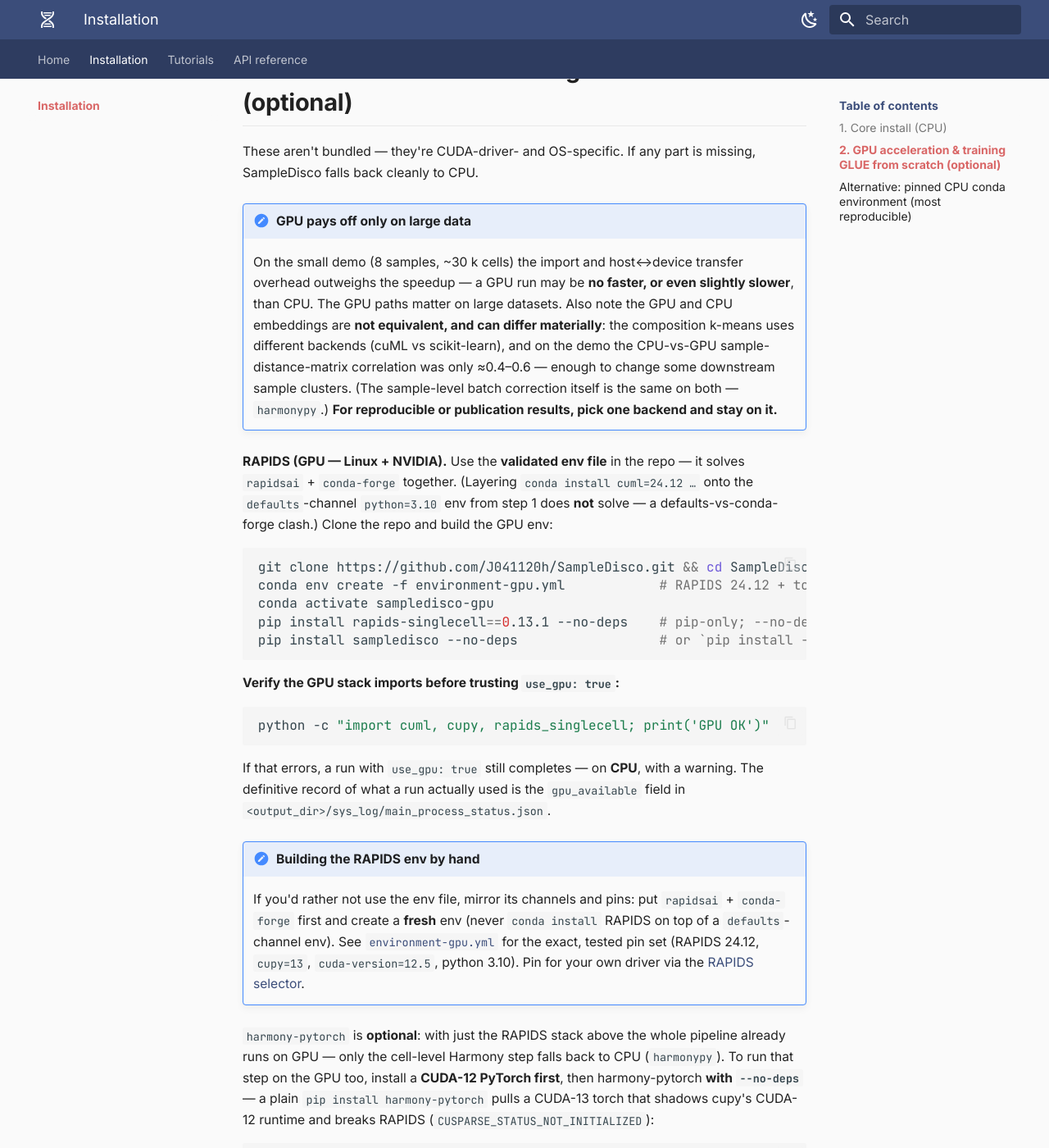
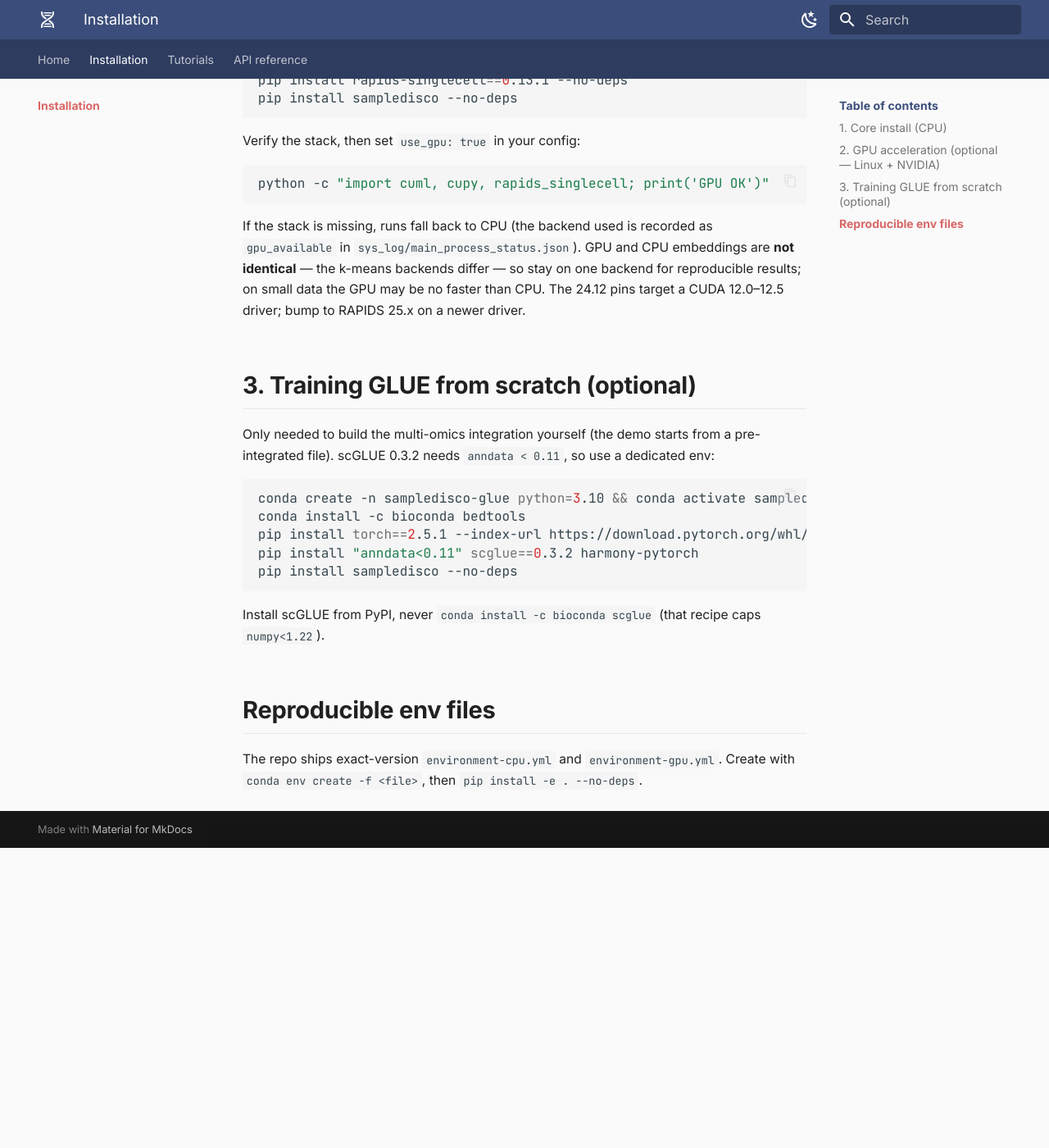
Before and after one commit to J041120h/SampleDisco_tutorial, an MkDocs documentation site: the page built from docs/installation.md, in a window 1280 px wide and 1400 px high, scrolled down 1027 px. Shown: the whole window at 82% size. Built offline with MkDocs 1.6.1 and Material for MkDocs 9.7.7, drawn with Linux system fonts in a browser that asks for light colours; after the commit the page ends 2061 px from its top, so only the background shows below that; some of the changed text lies outside the part shown.

Commit message:
Docs: tighten the installation page
Trim the accreted notes/warnings (93->59 lines, 6 admonitions -> 1) while
keeping the essentials: CPU install, GPU via the validated env file + verify
one-liner, the CPU/GPU-not-identical caveat, ~16 GiB ATAC RAM, and a compact
GLUE-from-scratch env (anndata<0.11).

````diff
--- a/docs/installation.md
+++ b/docs/installation.md
@@ -1,92 +1,59 @@
 # Installation
 
-`pip install sampledisco` gives you the full **CPU** pipeline — RNA, ATAC, and multi-omics from a pre-integrated file. GPU acceleration and *training GLUE from scratch* are optional add-ons you install yourself (they're environment-specific and can't be set up reliably via a pip extra).
+`pip install sampledisco` installs the full **CPU** pipeline (RNA, ATAC, and multi-omics from a pre-integrated file). GPU acceleration and training GLUE from scratch are optional, environment-specific add-ons.
 
 !!! info "Requirements"
-    - **Python ≥ 3.10** — on a fresh machine, create an env first: `conda create -n sampledisco python=3.10 && conda activate sampledisco`.
-    - **OS:** macOS or Linux. The CPU core has **no PyTorch** (Harmony runs via harmonypy); GPU acceleration is **Linux + NVIDIA only**.
-    - **Resources:** the RNA demo fits in ≈ 4–8 GiB RAM, but the **ATAC** stage (29 k cells × 230 k peaks) peaks higher — allow **≈ 16 GiB** for the full RNA+ATAC demo (a 10 GiB cap OOM-kills ATAC). The full RAPIDS GPU env is ≈ 16 GiB installed (allow ~30 GiB transient for the conda package cache during the solve). RAISIN (`rna_cluster_dge`) is multithreaded and memory-heavy.
+    - **Python ≥ 3.10**, **macOS or Linux**. GPU acceleration is **Linux + NVIDIA only**.
+    - **RAM:** ≈ 8 GiB for RNA; **≈ 16 GiB** for the full RNA+ATAC demo (ATAC's peak matrix is large).
 
 ## 1. Core install (CPU)
 
 ```bash
+conda create -n sampledisco python=3.10 && conda activate sampledisco
 pip install sampledisco
 ```
 
-Verify:
+Verify, then drive the pipeline from a YAML config (see the [Configuration guide](tutorials/configuration.md)):
 
 ```bash
 python -c "import sampledisco; print(sampledisco.__version__)"
 sampledisco --help
 ```
 
-The supported interface is the config-driven CLI — `sampledisco -m complex --config config.yaml` (see the [Configuration guide](tutorials/configuration.md)).
+## 2. GPU acceleration (optional — Linux + NVIDIA)
 
-## 2. GPU acceleration & training GLUE from scratch (optional)
-
-These aren't bundled — they're CUDA-driver- and OS-specific. If any part is missing, SampleDisco falls back cleanly to CPU.
-
-!!! note "GPU pays off only on large data"
-    On the small demo (8 samples, ~30 k cells) the import and host↔device transfer overhead outweighs the speedup — a GPU run may be **no faster, or even slightly slower**, than CPU. The GPU paths matter on large datasets. Also note the GPU and CPU embeddings are **not equivalent, and can differ materially**: the composition k-means uses different backends (cuML vs scikit-learn), and on the demo the CPU-vs-GPU sample-distance-matrix correlation was only ≈0.4–0.6 — enough to change some downstream sample clusters. (The sample-level batch correction itself is the same on both — `harmonypy`.) **For reproducible or publication results, pick one backend and stay on it.**
-
-**RAPIDS (GPU — Linux + NVIDIA).** Use the **validated env file** in the repo — it solves `rapidsai` + `conda-forge` together. (Layering `conda install cuml=24.12 …` onto the `defaults`-channel `python=3.10` env from step 1 does **not** solve — a defaults-vs-conda-forge clash.) Clone the repo and build the GPU env:
+Build the GPU environment from the repo's validated env file. (Layering `conda install` of RAPIDS onto the CPU env does **not** solve — a channel clash.)
 
 ```bash
 git clone https://github.com/J041120h/SampleDisco.git && cd SampleDisco
-conda env create -f environment-gpu.yml            # RAPIDS 24.12 + torch 2.5.1+cu121 (Linux + NVIDIA)
+conda env create -f environment-gpu.yml         # RAPIDS 24.12 + torch 2.5.1+cu121
 conda activate sampledisco-gpu
-pip install rapids-singlecell==0.13.1 --no-deps    # pip-only; --no-deps avoids re-pulling RAPIDS
-pip install sampledisco --no-deps                  # or `pip install -e . --no-deps` from the clone
+pip install rapids-singlecell==0.13.1 --no-deps
+pip install sampledisco --no-deps
 ```
 
-**Verify the GPU stack imports before trusting `use_gpu: true`:**
+Verify the stack, then set `use_gpu: true` in your config:
 
 ```bash
 python -c "import cuml, cupy, rapids_singlecell; print('GPU OK')"
 ```
 
-If that errors, a run with `use_gpu: true` still completes — on **CPU**, with a warning. The definitive record of what a run actually used is the `gpu_available` field in `<output_dir>/sys_log/main_process_status.json`.
+If the stack is missing, runs fall back to CPU (the backend used is recorded as `gpu_available` in `sys_log/main_process_status.json`). GPU and CPU embeddings are **not identical** — the k-means backends differ — so stay on one backend for reproducible results; on small data the GPU may be no faster than CPU. The 24.12 pins target a CUDA 12.0–12.5 driver; bump to RAPIDS 25.x on a newer driver.
 
-!!! note "Building the RAPIDS env by hand"
-    If you'd rather not use the env file, mirror its channels and pins: put `rapidsai` + `conda-forge` first and create a **fresh** env (never `conda install` RAPIDS on top of a `defaults`-channel env). See [`environment-gpu.yml`](https://github.com/J041120h/SampleDisco/blob/main/environment-gpu.yml) for the exact, tested pin set (RAPIDS 24.12, `cupy=13`, `cuda-version=12.5`, python 3.10). Pin for your own driver via the [RAPIDS selector](https://docs.rapids.ai/install).
+## 3. Training GLUE from scratch (optional)
 
-`harmony-pytorch` is **optional**: with just the RAPIDS stack above the whole pipeline already runs on GPU — only the cell-level Harmony step falls back to CPU (`harmonypy`). To run that step on the GPU too, install a **CUDA-12 PyTorch first**, then harmony-pytorch **with `--no-deps`** — a plain `pip install harmony-pytorch` pulls a CUDA-13 torch that shadows cupy's CUDA-12 runtime and breaks RAPIDS (`CUSPARSE_STATUS_NOT_INITIALIZED`):
+Only needed to build the multi-omics integration yourself (the demo starts from a pre-integrated file). scGLUE 0.3.2 needs `anndata < 0.11`, so use a dedicated env:
 
 ```bash
-pip install torch==2.5.1 --index-url https://download.pytorch.org/whl/cu121   # match your driver's CUDA
-pip install harmony-pytorch --no-deps
+conda create -n sampledisco-glue python=3.10 && conda activate sampledisco-glue
+conda install -c bioconda bedtools
+pip install torch==2.5.1 --index-url https://download.pytorch.org/whl/cu121   # cu12 build first
+pip install "anndata<0.11" scglue==0.3.2 harmony-pytorch
+pip install sampledisco --no-deps
 ```
 
-**Training GLUE from scratch / torch-based Harmony.** Install `bedtools`, a **CUDA-12** PyTorch, scGLUE, and optionally harmony-pytorch. Use a cu12 torch build — the default PyPI torch may be a CUDA-13 wheel that silently runs on CPU on a CUDA-12 driver:
+Install scGLUE from PyPI, never `conda install -c bioconda scglue` (that recipe caps `numpy<1.22`).
 
-```bash
-conda install -c bioconda bedtools                                           # scGLUE needs it (macOS: brew install bedtools)
-pip install torch==2.5.1 --index-url https://download.pytorch.org/whl/cu121   # match your driver's CUDA
-pip install scglue==0.3.2 harmony-pytorch                                     # scGLUE + faster Harmony
-```
+## Reproducible env files
 
-See scGLUE's [install guide](https://scglue.readthedocs.io/en/latest/install.html) — install it from PyPI, never `conda install -c bioconda scglue` (that recipe caps `numpy<1.22`). scGLUE/harmony-pytorch also run on CPU (slower); without harmony-pytorch, Harmony uses harmonypy.
-
-!!! warning "scGLUE 0.3.2 needs `anndata < 0.11`"
-    `scglue==0.3.2` imports `anndata._core.sparse_dataset.SparseDataset`, which was **removed in anndata 0.11**. A plain `pip install sampledisco` pulls `anndata 0.11.x`, so `import scglue` then fails with `AttributeError: … has no attribute 'SparseDataset'`. This only affects *training GLUE from scratch* (the demo starts from the pre-integrated file and never imports scGLUE). If you do need from-scratch GLUE, train it in a **dedicated env** that pins `anndata<0.11`:
-
-    ```bash
-    conda create -n sampledisco-glue python=3.10
-    conda activate sampledisco-glue
-    pip install "anndata<0.11" scglue==0.3.2 harmony-pytorch
-    pip install sampledisco --no-deps      # avoid re-pulling anndata 0.11
-    ```
-
-!!! warning "RAPIDS is driver-specific"
-    The 24.12 pins target a CUDA 12.0–12.5 driver. RAPIDS 25.04+ needs ≥ CUDA 12.6 and fails to import (`cudaErrorInsufficientDriver`) on older drivers; bump the pins on newer drivers.
-
-## Alternative: pinned CPU conda environment (most reproducible)
-
-The repo ships an exact-version CPU env file (for GPU, use `environment-gpu.yml` as in §2 above). Clone it, create the env, and install the package from the clone:
-
-```bash
-git clone https://github.com/J041120h/SampleDisco.git && cd SampleDisco
-conda env create -f environment-cpu.yml      # CPU (macOS / Linux)
-conda activate sampledisco-cpu
-pip install -e . --no-deps
-```
+The repo ships exact-version `environment-cpu.yml` and `environment-gpu.yml`. Create with `conda env create -f <file>`, then `pip install -e . --no-deps`.
````
